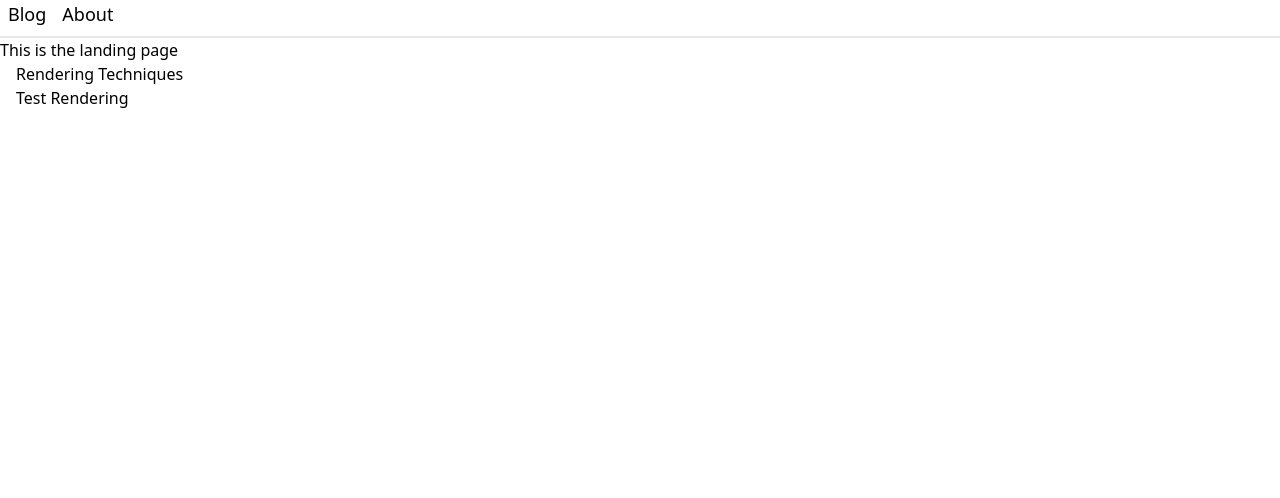
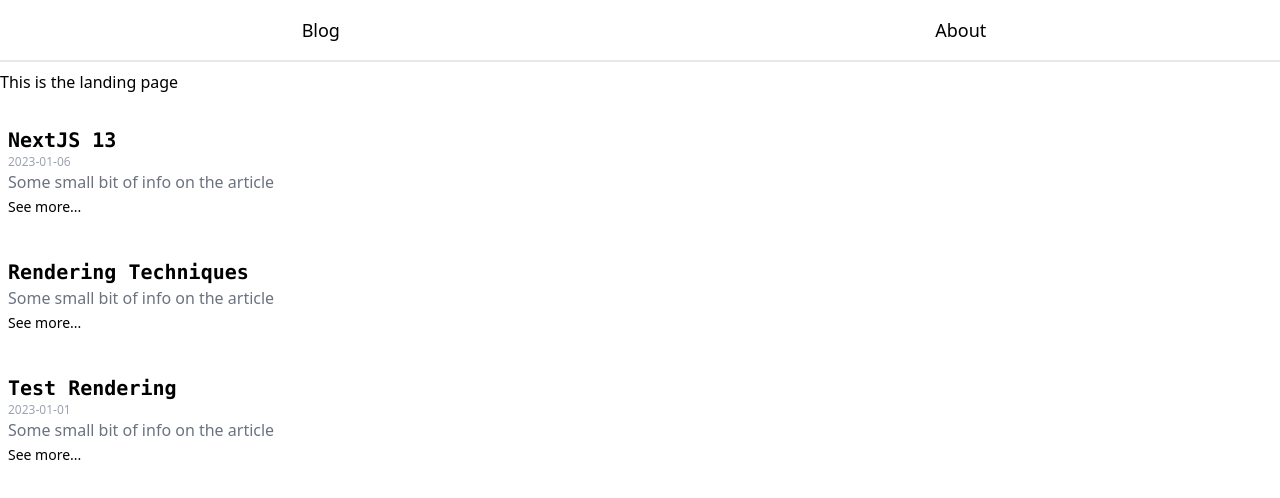
Before and after one commit to jetroberts/jr-frontend, a Next.js app in the folder client/: page / in a window 1280 px wide. Shown: the top 498 px of the page. Built offline with nearby package versions, Linux system fonts and the light colour scheme.

Commit message:
feat: working on css, tailwind

```diff
--- a/client/app/layout.tsx
+++ b/client/app/layout.tsx
@@ -8,9 +8,11 @@ interface LayoutProps {
 
 export default function Layout({ children }: LayoutProps) {
     return (
-        <body className="container mx-auto">
-            <Navbar />
-            <div>{children}</div>
-        </body>
+        <html lang="en">
+            <body className="container mx-auto">
+                <Navbar />
+                <div>{children}</div>
+            </body>
+        </html>
     )
 }
--- a/client/app/page.tsx
+++ b/client/app/page.tsx
@@ -1,11 +1,20 @@
+import PostCard from "../components/cards/post"
 import { getPosts, Post } from "../internal/postprocessor"
 
 export default function LandingPage() {
     const posts = getPosts()
+
     return (
         <div>
             <h1>This is the landing page</h1>
-            {posts.map((post: Post) => <p className="pl-4">{post.title}</p>)}
+            {posts.map((post: Post) => {
+                return <PostCard
+                            fileId={post.id}
+                            title={post.title}
+                            date={post.date}
+                            abstract={"Some small bit of info on the article"}
+                        />
+            })}
         </div>
     )
 }
--- /dev/null
+++ b/client/components/cards/post.tsx
@@ -0,0 +1,17 @@
+interface PostCardProps {
+    fileId: string
+    title: string
+    date: string
+    abstract: string
+}
+
+export default function PostCard({ fileId, title, date, abstract}: PostCardProps) {
+    return (
+        <article className="my-6 p-2">
+            <h2 className="text-xl font-mono font-bold">{title}</h2>
+            <p className="text-xs text-gray-400">{date}</p>
+            <p className="text-gray-500">{abstract}</p>
+            <a className="text-sm" href={"#"}>See more...</a>
+        </article>
+    )
+}
--- a/client/components/navbar.tsx
+++ b/client/components/navbar.tsx
@@ -1,10 +1,12 @@
+import Link from "next/link";
+
 export default function Navbar() {
     return (
-        <div className="border-b-2">
+        <div className="border-b-2 mb-2">
             <nav>
-                <ul className="flex flex-row pb-2">
-                    <li className="px-2 text-lg">Blog</li>
-                    <li className="px-2 text-lg">About</li>
+                <ul className="flex flex-row py-4">
+                    <li className="px-4 text-lg grow text-center"><Link href="">Blog</Link></li>
+                    <li className="px-2 text-lg grow text-center"><Link href="">About</Link></li>
                 </ul>
             </nav>
         </div>
--- /dev/null
+++ b/client/posts/nextj13.md
@@ -0,0 +1,5 @@
+---
+title: "NextJS 13"
+date: "2023-01-06"
+---
+Talks about nextJS 13 and the use of app dir.
```
